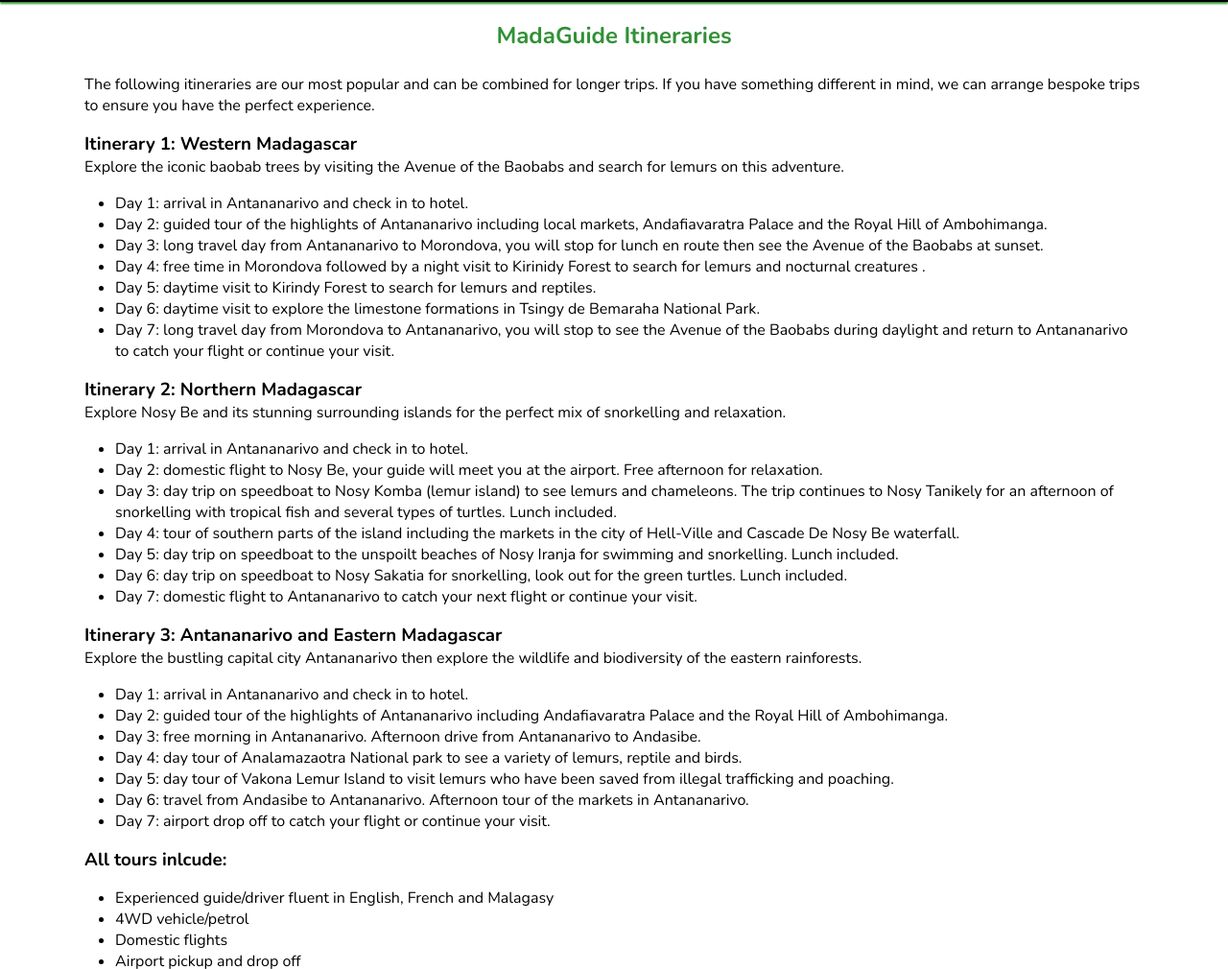
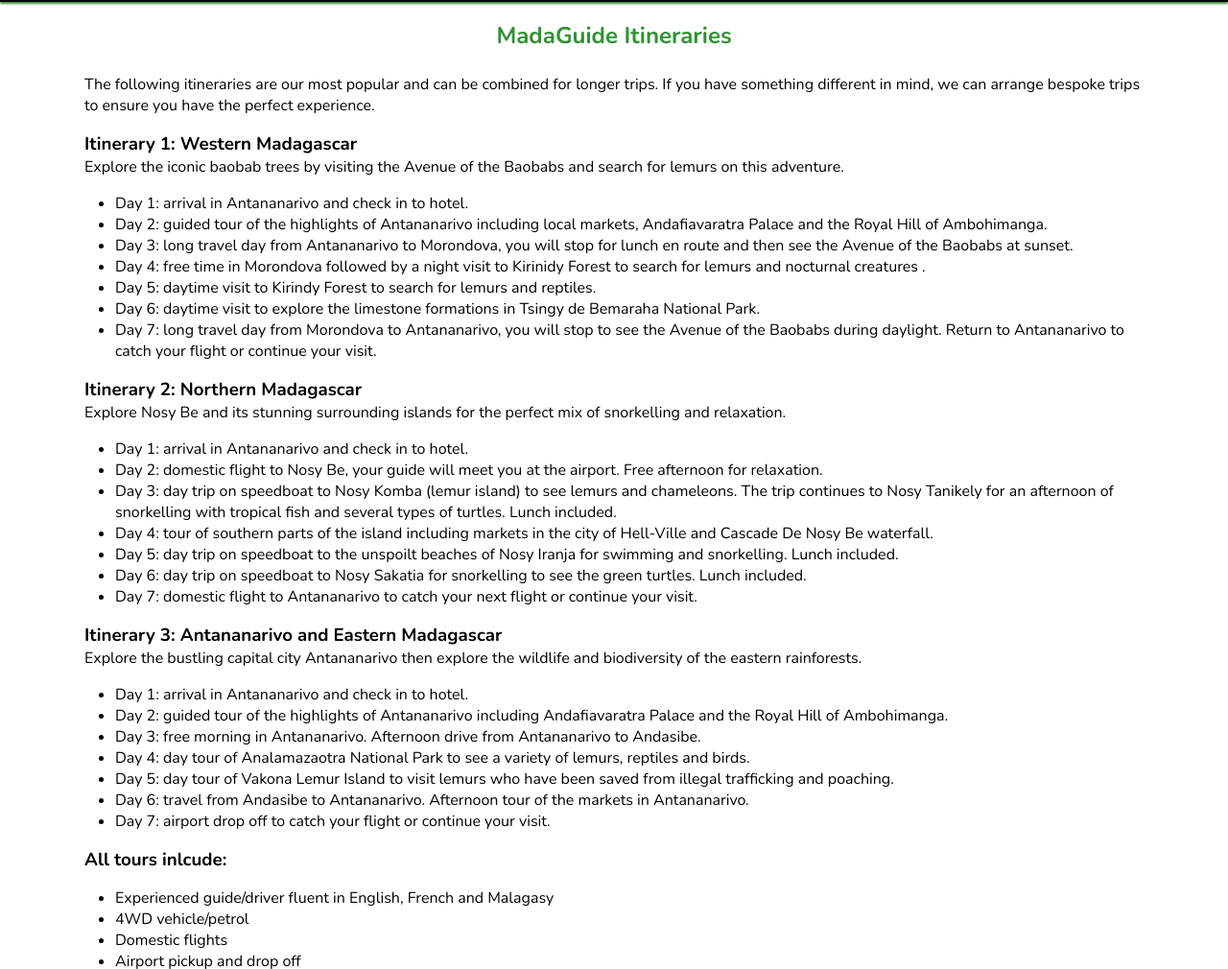
Before and after one commit to LauraO90/MadaGuide, a plain HTML site: page itineraries.html in a window 1280 px wide. Shown: the part 76-1086 px from the top of the page at 96% size. Drawn offline with nearby package versions, Linux system fonts and the light colour scheme.

Commit message:
Add futher detail to itineraries

```diff
--- a/itineraries.html
+++ b/itineraries.html
@@ -52,7 +52,7 @@
                     and
                     the
                     Royal Hill of Ambohimanga.</li>
-                <li>Day 3: long travel day from Antananarivo to Morondova, you will stop for lunch en route then see the
+                <li>Day 3: long travel day from Antananarivo to Morondova, you will stop for lunch en route and then see the
                     Avenue
                     of the Baobabs at sunset.</li>
                 <li>Day 4: free time in Morondova followed by a night visit to Kirinidy Forest to search for lemurs and
@@ -62,7 +62,7 @@
                 <li> Day 7: long travel day from Morondova to Antananarivo, you will stop to see the Avenue of the
                     Baobabs
                     during
-                    daylight and return to Antananarivo to catch your flight or continue your visit.</li>
+                    daylight. Return to Antananarivo to catch your flight or continue your visit.</li>
             </ul>
 
             <h3>Itinerary 2: Northern Madagascar</h3>
@@ -77,13 +77,13 @@
                 <li> Day 3: day trip on speedboat to Nosy Komba (lemur island) to see lemurs and chameleons. The trip
                     continues to Nosy Tanikely for an afternoon of snorkelling with tropical fish and several types of
                     turtles. Lunch included.</li>
-                <li>Day 4: tour of southern parts of the island including the markets in the city of Hell-Ville and
+                <li>Day 4: tour of southern parts of the island including markets in the city of Hell-Ville and
                     Cascade
                     De Nosy Be waterfall. </li>
                 <li>Day 5: day trip on speedboat to the unspoilt beaches of Nosy Iranja for swimming and snorkelling.
                     Lunch
                     included.</li>
-                <li>Day 6: day trip on speedboat to Nosy Sakatia for snorkelling, look out for the green turtles. Lunch
+                <li>Day 6: day trip on speedboat to Nosy Sakatia for snorkelling to see the green turtles. Lunch
                     included.</li>
                 <li>Day 7: domestic flight to Antananarivo to catch your next flight or continue your visit. </li>
             </ul>
@@ -101,7 +101,7 @@
                     of
                     Ambohimanga.</li>
                 <li>Day 3: free morning in Antananarivo. Afternoon drive from Antananarivo to Andasibe.</li>
-                <li>Day 4: day tour of Analamazaotra National park to see a variety of lemurs, reptile and birds.</li>
+                <li>Day 4: day tour of Analamazaotra National Park to see a variety of lemurs, reptiles and birds.</li>
                 <li>Day 5: day tour of Vakona Lemur Island to visit lemurs who have been saved from illegal trafficking
                     and
                     poaching.</li>
@@ -112,7 +112,7 @@
             <h3>All tours inlcude:</h3>
             <ul>
 
-                <li>Experienced guide/driver fluent in English, French and Malagasy </li>
+                <li>Experienced guide/driver fluent in English, French and Malagasy</li>
                 <li>4WD vehicle/petrol</li>
                 <li>Domestic flights</li>
                 <li>Airport pickup and drop off</li>
```
Also changed, not shown: 1 other file.
